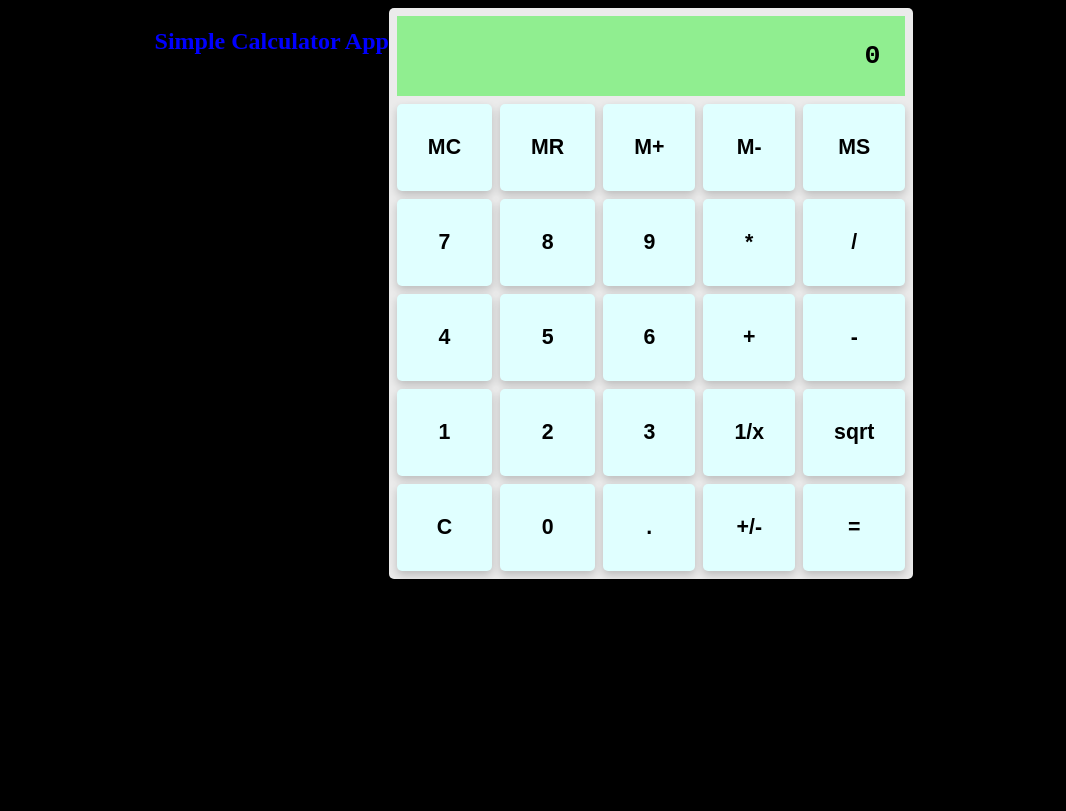
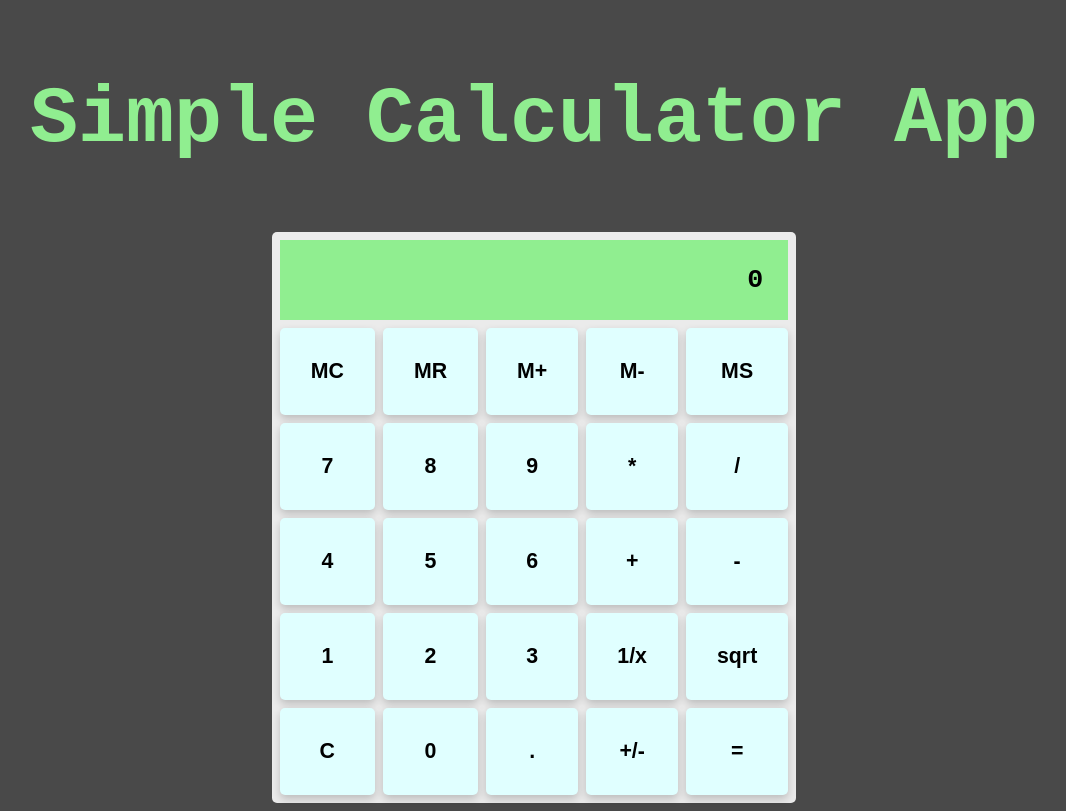
Before and after one commit to brandonchuck/Calculator, a plain HTML site: page index.html in a window 1280 px wide. Shown: the whole page, without its empty margins (106-1172 px from the left). Drawn offline with Linux system fonts and the light colour scheme.

Commit message:
Updated all files;

```diff
--- a/calculator.js
+++ b/calculator.js
@@ -71,6 +71,7 @@ function operandPressed(e) {
     alert("Please enter a number.");
   } else {
     if (num2 !== "") {
+      // e.target.classList.toggle("active"); // testing showing active operand
       let result = calculate(num1, num2, operand);
       num1 = result;
       operand = e.target.textContent;
@@ -79,6 +80,8 @@ function operandPressed(e) {
       console.log("num1 = " + num1);
       console.log("num2 = " + num2);
     } else {
+      // e.target.classList.toggle("active");
+      console.log("Class List: " + e.target.classList);
       operand = e.target.textContent;
     }
   }
@@ -119,7 +122,7 @@ function calculate(num_1, num_2, operand) {
     case "/":
       return num1 / num2;
     case "sqrt":
-      return Math.sqrt(num1).toFixed();
+      return Math.sqrt(num1).toFixed(4);
     case "1/x":
       return (1 / num1).toFixed(4);
   }
--- a/index.html
+++ b/index.html
@@ -8,9 +8,13 @@
     <title>Calculator</title>
   </head>
   <body>
+    <div class="container-title">
+      <h2 id="title">Simple Calculator App</h2>
+    </div>
+
+    <div class="container-table">
       <table class="table">
         <thead>
-        <h2 id="title">Simple Calculator App</h2>
           <tr>
             <th id="display" colspan="5">0</th>
           </tr>
@@ -55,6 +59,7 @@
           </tr>
         </tbody>
       </table>
+    </div>
 
     <script src="calculator.js"></script>
   </body>
--- a/style.css
+++ b/style.css
@@ -1,9 +1,9 @@
 body {
   display: flex;
-  flex-direction: row;
-  background-color: black;
-  justify-content: center;
+  flex-direction: column;
+  background-color: rgb(73, 73, 73);
 }
+
 table {
   border-style: none;
   border-width: 0.1px;
@@ -32,16 +32,6 @@ td {
   transition: 0.3s;
 }
 
-.display {
-  background-color: lightgreen;
-  padding: 15px;
-  font-family: monospace;
-  font-size: large;
-  text-align: right;
-  font-size: 15pt;
-  /* border-radius: 5px; */
-}
-
 button {
   font-size: 16pt;
   font-weight: 600;
@@ -51,10 +41,32 @@ button {
   padding: 30px;
 }
 
-.toggle-on-off {
+.display {
+  background-color: lightgreen;
+  padding: 15px;
+  font-family: monospace;
+  font-size: large;
+  text-align: right;
+  font-size: 15pt;
+}
+
+.container-table {
+  display: flex;
+  justify-content: center;
+}
+
+.container-title {
+  display: flex;
+  justify-content: center;
+  font-size: 40pt;
+  font-family: monospace;
+  margin-bottom: 0px;
+}
+
+.active {
   background-color: red;
 }
 
 #title {
-  color: blue;
+  color: lightgreen;
 }
```
Lines whose indentation alone changed are shown as unchanged.
